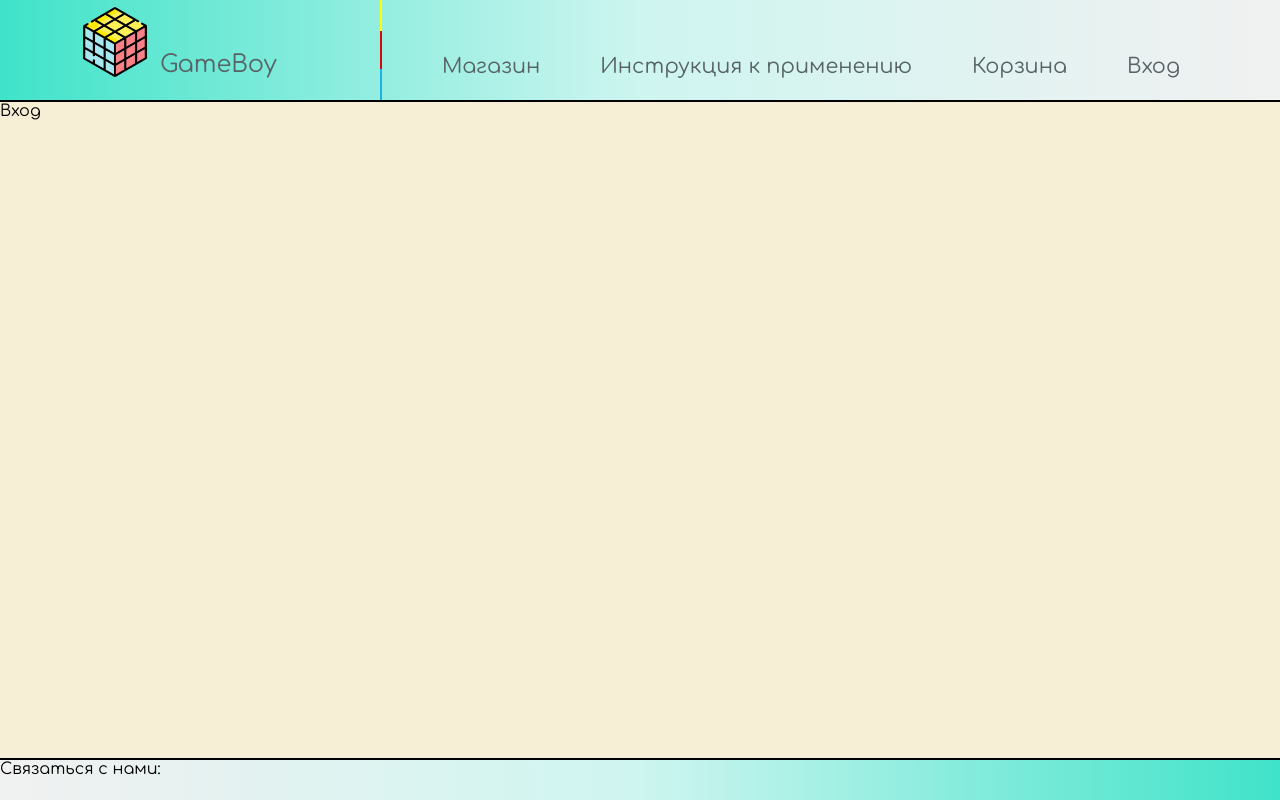
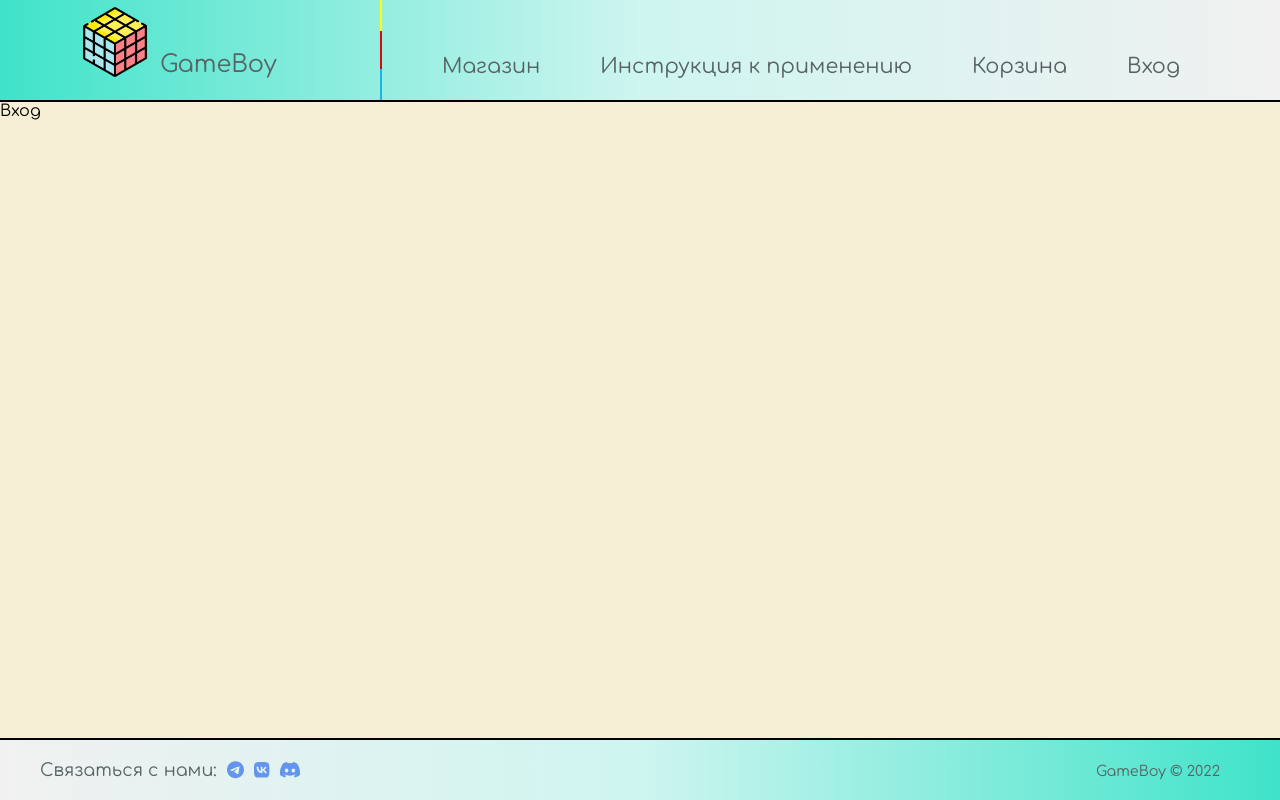
Before and after one commit to Bula2/gamestore, a React (Create React App) app: page /login in a window 1280 px wide. Built offline with nearby package versions, Linux system fonts and the light colour scheme.

Commit message:
add bll for basket

```diff
--- a/src/components/Footer/Footer.jsx
+++ b/src/components/Footer/Footer.jsx
@@ -1,14 +1,26 @@
 import cls from "./Footer.module.scss"
 import {NavLink} from "react-router-dom";
 import {FontAwesomeIcon} from "@fortawesome/react-fontawesome";
+import { faTelegram } from '@fortawesome/free-brands-svg-icons';
+import { faVk } from '@fortawesome/free-brands-svg-icons';
+import { faDiscord } from '@fortawesome/free-brands-svg-icons';
+
 
 
 const Footer = () => {
     return (
         <div className={cls.footer}>
-            <div>
+            <div className={cls.soc_networks}>
                 <span>Связаться с нами:</span>
-                <FontAwesomeIcon icon="fa-brands fa-telegram" />
+                <a href="https://web.telegram.org"  target="_blank" title={"Telegram"}><FontAwesomeIcon icon={faTelegram} className={cls.tg}/></a>
+                <a href="https://vk.com/"  target="_blank" title={"Vk"}><FontAwesomeIcon icon={faVk} className={cls.tg}/></a>
+                <a href="https://discord.com/"  target="_blank" title={"Discord"}><FontAwesomeIcon icon={faDiscord} className={cls.tg}/></a>
+            </div>
+            <div className={cls.copyright}>
+                <span>
+                    GameBoy © 2022
+                </span>
+
             </div>
         </div>
     )
--- a/src/components/Footer/Footer.module.scss
+++ b/src/components/Footer/Footer.module.scss
@@ -1,5 +1,35 @@
+@import "../../variables";
+
 .footer{
-  height: 40px;
+  height: 60px;
   background-image: linear-gradient(to left, #3fe3c9, #cef5f0, #f1f1f1);
   border-top: 2px solid black;
+  display: flex;
+  justify-content: space-between;
 }
+
+.soc_networks{
+  margin-top: 20px;
+  margin-left: 40px;
+  span{
+    font-size: 1.1em;
+    color: $text-color;
+  }
+  .tg{
+    color: cornflowerblue;
+    margin-left: 10px;
+    font-size: 1.1em;
+    &:hover{
+      color: blue;
+    }
+  }
+}
+
+.copyright{
+  margin-top: 22px;
+  margin-right:60px;
+  span{
+    font-size: 0.9em;
+    color: $text-color;
+  }
+}
--- a/src/components/Shop/Game.jsx
+++ b/src/components/Shop/Game.jsx
@@ -3,7 +3,12 @@ import {NavLink} from "react-router-dom";
 
 
 
-const Game = ({title, platform, price, photo}) => {
+const Game = ({title, platform, price, photo, addItemToBasket}) => {
+
+    const addItem = () => {
+        addItemToBasket(title, platform, price, photo);
+    }
+
     return (
         <div className={cls.game}>
             <div className={cls.photo}>
@@ -19,11 +24,11 @@ const Game = ({title, platform, price, photo}) => {
                 <span>{price} &#8381;</span>
             </div>
             <div className={cls.button}>
-                <NavLink to={"/basket"}>
-                    <button title={"Купить"}>
+                {/*<NavLink to={"/basket"}>*/}
+                    <button onClick={addItem} title={"Купить"}>
                         Купить
                     </button>
-                </NavLink>
+                {/*</NavLink>*/}
 
             </div>
 
--- a/src/components/Shop/Shop.jsx
+++ b/src/components/Shop/Shop.jsx
@@ -3,9 +3,10 @@ import {connect} from "react-redux";
 import Game from "./Game";
 import Fuse from "fuse.js";
 import {useState} from "react";
+import {addItemToBasket} from "../../redux/basket-reducer";
 
 
-const Shop = ({gamesList}) => {
+const Shop = ({gamesList, addItemToBasket}) => {
 
     const [games, setData] = useState(gamesList);
 
@@ -45,8 +46,8 @@ const Shop = ({gamesList}) => {
             <div className={cls.games_list}>
                 {games.map(game => {
                         return (
-                            <Game title={game.title} platform={game.platform}
-                                  price={game.price} photo={game.photo}/>
+                            <Game key={game.id} title={game.title} platform={game.platform}
+                                  price={game.price} photo={game.photo} addItemToBasket={addItemToBasket}/>
                         )
                     }
                 )}
@@ -58,5 +59,4 @@ const Shop = ({gamesList}) => {
 export default connect(
     (state) => ({
         gamesList: state.shopPage.games
-    })
-)(Shop);
+    }), {addItemToBasket})(Shop);
--- /dev/null
+++ b/src/redux/basket-reducer.js
@@ -0,0 +1,33 @@
+ const ADD_POST = "basket/ADD_POST";
+
+let initialState = {
+    items : []
+}
+
+const shopReducer = (state = initialState, action) => {
+    switch (action.type) {
+
+        case ADD_POST: {
+
+            let newItem ={
+                id: state.items.length + 1,
+                title: action.title,
+                platform: action.platform,
+                price: action.price,
+                photo: action.photo
+            }
+
+            return {
+                ...state,
+                items: [...state.items, newItem]
+            };
+        }
+
+        default:
+            return (state);
+    }
+}
+
+export const addItemToBasket = (title, platform, price, photo) => ({type: ADD_POST, title, platform, price, photo})
+
+export default shopReducer;
--- a/src/redux/shop-reducer.js
+++ b/src/redux/shop-reducer.js
@@ -5,21 +5,21 @@ import fifa22Img from "./../assets/img/fifa20.jpeg"
 import readDeadRedemptionImg from "./../assets/img/Red_Dead_Redemption_2_coverart.jpg"
 import deathStrandingImg from "./../assets/img/Death_Stranding_Poster.jpg"
 
-let initialState={
+let initialState = {
     games: [
-    {title: "Cyberpunk 2077", platform: "PS4/PS5", price: 2499, photo: cyberpunkImg},
-    {title: "Mortal Kombat 11: Ultimate", platform: "PS4/PS5", price: 2999, photo:mortalCombatImg},
-    {title: "EA UFC 4", platform: "PS4/PS5", price: 3599, photo: ufc4Img},
-    {title: "EA FIFA 22", platform: "PS4/PS5", price: 4199, photo: fifa22Img},
-    {title: "Red Dead Redemption 2", platform: "PS4/PS5", price: 3199, photo: readDeadRedemptionImg},
-    {title: "Death Stranding", platform: "PS4/PS5", price: 2899, photo: deathStrandingImg},
-        {title: "Cyberpunk 2077", platform: "PS4/PS5", price: 2499, photo: cyberpunkImg},
-    {title: "Mortal Kombat 11: Ultimate", platform: "PS4/PS5", price: 2999, photo:mortalCombatImg},
-    {title: "EA UFC 4", platform: "PS4/PS5", price: 3599, photo: ufc4Img},
-    {title: "EA FIFA 22", platform: "PS4/PS5", price: 4199, photo: fifa22Img},
-    {title: "Red Dead Redemption 2", platform: "PS4/PS5", price: 3199, photo: readDeadRedemptionImg},
-    {title: "Death Stranding", platform: "PS4/PS5", price: 2899, photo: deathStrandingImg}
-]
+        {id: 1, title: "Cyberpunk 2077", platform: "PS4/PS5", price: 2499, photo: cyberpunkImg},
+        {id: 2, title: "Mortal Kombat 11: Ultimate", platform: "PS4/PS5", price: 2999, photo: mortalCombatImg},
+        {id: 3, title: "EA UFC 4", platform: "PS4/PS5", price: 3599, photo: ufc4Img},
+        {id: 4, title: "EA FIFA 22", platform: "PS4/PS5", price: 4199, photo: fifa22Img},
+        {id: 5, title: "Red Dead Redemption 2", platform: "PS4/PS5", price: 3199, photo: readDeadRedemptionImg},
+        {id: 6, title: "Death Stranding", platform: "PS4/PS5", price: 2899, photo: deathStrandingImg},
+        {id: 7, title: "Cyberpunk 2077", platform: "PS4/PS5", price: 2499, photo: cyberpunkImg},
+        {id: 8, title: "Mortal Kombat 11: Ultimate", platform: "PS4/PS5", price: 2999, photo: mortalCombatImg},
+        {id: 9, title: "EA UFC 4", platform: "PS4/PS5", price: 3599, photo: ufc4Img},
+        {id: 10, title: "EA FIFA 22", platform: "PS4/PS5", price: 4199, photo: fifa22Img},
+        {id: 11, title: "Red Dead Redemption 2", platform: "PS4/PS5", price: 3199, photo: readDeadRedemptionImg},
+        {id: 12, title: "Death Stranding", platform: "PS4/PS5", price: 2899, photo: deathStrandingImg}
+    ]
 }
 
 const shopReducer = (state = initialState, action) => {
--- a/src/redux/store.js
+++ b/src/redux/store.js
@@ -1,11 +1,15 @@
-import {combineReducers, legacy_createStore as createStore} from "redux";
+import {applyMiddleware, combineReducers, compose, legacy_createStore as createStore} from "redux";
+import thunkMiddleWare from "redux-thunk"
 import shopReducer from "./shop-reducer";
+import basketReducer from "./basket-reducer";
 
 let reducers =  combineReducers({
-    shopPage: shopReducer
+    shopPage: shopReducer,
+    basketPage: basketReducer
 });
 
-const store = createStore(reducers);
+const composeEnhancers = window.__REDUX_DEVTOOLS_EXTENSION_COMPOSE__ || compose;
+const store = createStore(reducers, composeEnhancers(applyMiddleware(thunkMiddleWare)));
 
 
 export default store;
```
Also changed, not shown: src/components/Main/Main.module.scss (line endings or trailing spaces).
